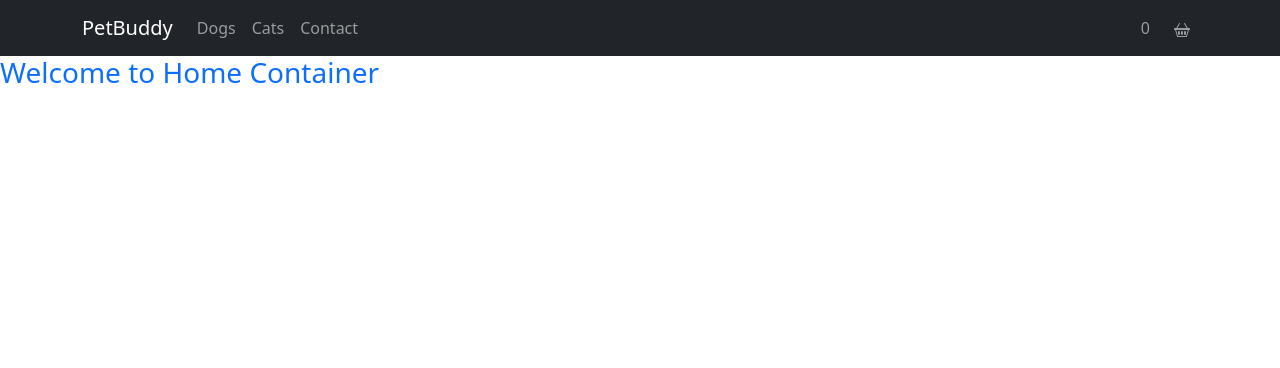
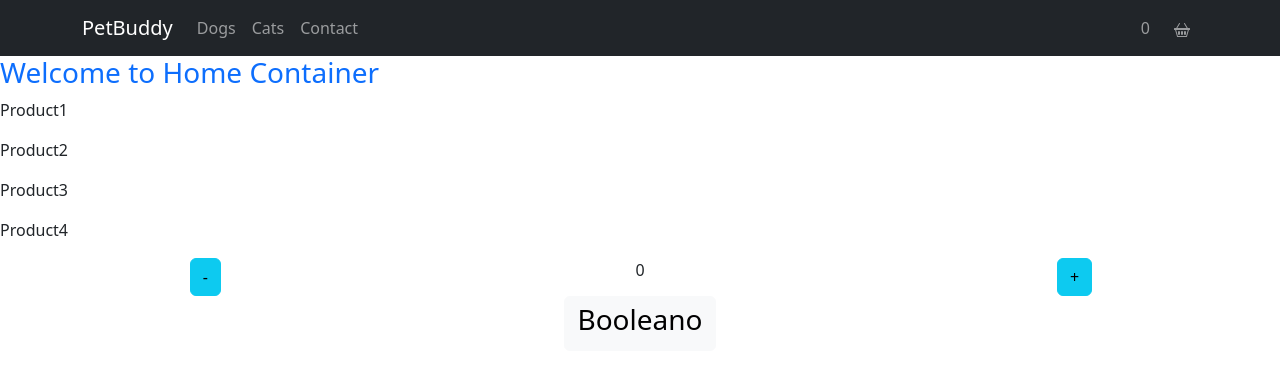
Before and after one commit to manuelsramos/PreEntrega1-Santamaria, a React (Vite) app: page / in a window 1280 px wide. Shown: the top 368 px of the page. Built offline with nearby package versions, Linux system fonts and the light colour scheme.

Commit message:
third commit

```diff
--- a/src/Components/CartWidget/CartWidget.jsx
+++ b/src/Components/CartWidget/CartWidget.jsx
@@ -2,7 +2,7 @@ import React from 'react'
 
 export const CartWidget = () => {
     return (
-        <svg xmlns="http://www.w3.org/2000/svg" width="16" height="16" fill="currentColor" class="bi bi-basket2" viewBox="0 0 16 16">
+        <svg xmlns="http://www.w3.org/2000/svg" width="16" height="16" fill="currentColor" className="bi bi-basket2" viewBox="0 0 16 16">
             <path d="M4 10a1 1 0 0 1 2 0v2a1 1 0 0 1-2 0v-2zm3 0a1 1 0 0 1 2 0v2a1 1 0 0 1-2 0v-2zm3 0a1 1 0 1 1 2 0v2a1 1 0 0 1-2 0v-2z" />
             <path d="M5.757 1.071a.5.5 0 0 1 .172.686L3.383 6h9.234L10.07 1.757a.5.5 0 1 1 .858-.514L13.783 6H15.5a.5.5 0 0 1 .5.5v1a.5.5 0 0 1-.5.5h-.623l-1.844 6.456a.75.75 0 0 1-.722.544H3.69a.75.75 0 0 1-.722-.544L1.123 8H.5a.5.5 0 0 1-.5-.5v-1A.5.5 0 0 1 .5 6h1.717L5.07 1.243a.5.5 0 0 1 .686-.172zM2.163 8l1.714 6h8.246l1.714-6H2.163z" />
         </svg>
--- /dev/null
+++ b/src/Components/ItemCount/ItemCount.jsx
@@ -0,0 +1,49 @@
+import { useState } from 'react'
+import { useEffect } from 'react';
+import React from 'react'
+import Button from 'react-bootstrap/Button';
+import Row from 'react-bootstrap/Row';
+import Col from 'react-bootstrap/Col';
+import { gFetch } from '../../helpers/gFetch';
+
+
+export const ItemCount = () => {
+    const [products, setProducts] = useState([])
+    const [counter, setcounter] = useState(0)
+    const [booleano, setBooleano] = useState(true)
+
+
+    useEffect(() => {
+        gFetch() //gFetch
+            .then(result => setProducts(result))
+    }
+        , [])
+
+
+    const handleCountMenos = () => {
+        setcounter(counter - 1)
+    }
+
+    const handleCount = () => {
+        setcounter(counter + 1)
+        /* count++
+        console.log(count) */
+    }
+
+    const handleBool = () => {
+        setBooleano(!booleano)
+        console.log(handleBool)
+    }
+    return (
+        <>
+            <center>
+                <Row>
+                    <Col><Button onClick={handleCountMenos} variant="info">-</Button> </Col>
+                    <Col>{counter} </Col>
+                    <Col><Button onClick={handleCount} variant="info">+</Button> </Col>
+                </Row>
+                <Col><Button onClick={handleBool} variant="light"><h3>Booleano</h3></Button> </Col>
+            </center>
+        </>
+    )
+}
--- a/src/Components/ItemListContainer/ItemListContainer.jsx
+++ b/src/Components/ItemListContainer/ItemListContainer.jsx
@@ -1,11 +1,17 @@
 import React from 'react'
 import './ItemListContainer.css'
+import { ItemCount } from '../ItemCount/ItemCount';
+import { products } from '../../helpers/gFetch';
+
+
 
 export const ItemListContainer = ({ greetings }) => {
-  console.log(greetings)
+
   return (
-    <div>
+    <>
       <h3 className='text-primary'>{greetings}</h3>
-    </div>
+      {products.map(product => <p key={product.id} >{product.name}</p>)}
+      < ItemCount />
+    </>
   )
 }
--- /dev/null
+++ b/src/helpers/gFetch.js
@@ -0,0 +1,16 @@
+
+export let products = [
+    { id: '1', name: 'Product1', category: 'dogs', stock: '1', price: '0', photo: 'https://www.capewayvet.com/blog/wp-content/uploads/2014/06/dog-shelter.jpg' },
+    { id: '2', name: 'Product2', category: 'dogs', stock: '1', price: '0', photo: 'https://humanepro.org/sites/default/files/styles/article_new/public/images/post/dog-m160945.jpg?itok=gi1G0Fsw' },
+    { id: '3', name: 'Product3', category: 'cats', stock: '1', price: '0', photo: 'https://i.cbc.ca/1.6221624.1634928336!/fileImage/httpImage/482743528.jpg' },
+    { id: '4', name: 'Product4', category: 'cats', stock: '1', price: '0', photo: 'https://gawa.org.uk/wp-content/uploads/2022/11/bobbi6-scaled.jpg' },
+
+]
+
+export const gFetch = () => {
+    return new Promise((resolve, reject) => {
+        setTimeout(() => {
+            resolve(products)
+        }, 3000)
+    })
+}
```
Also changed, not shown: src/App.jsx (+5 -6 lines), src/Components/ItemList/ItemList.jsx (added).
